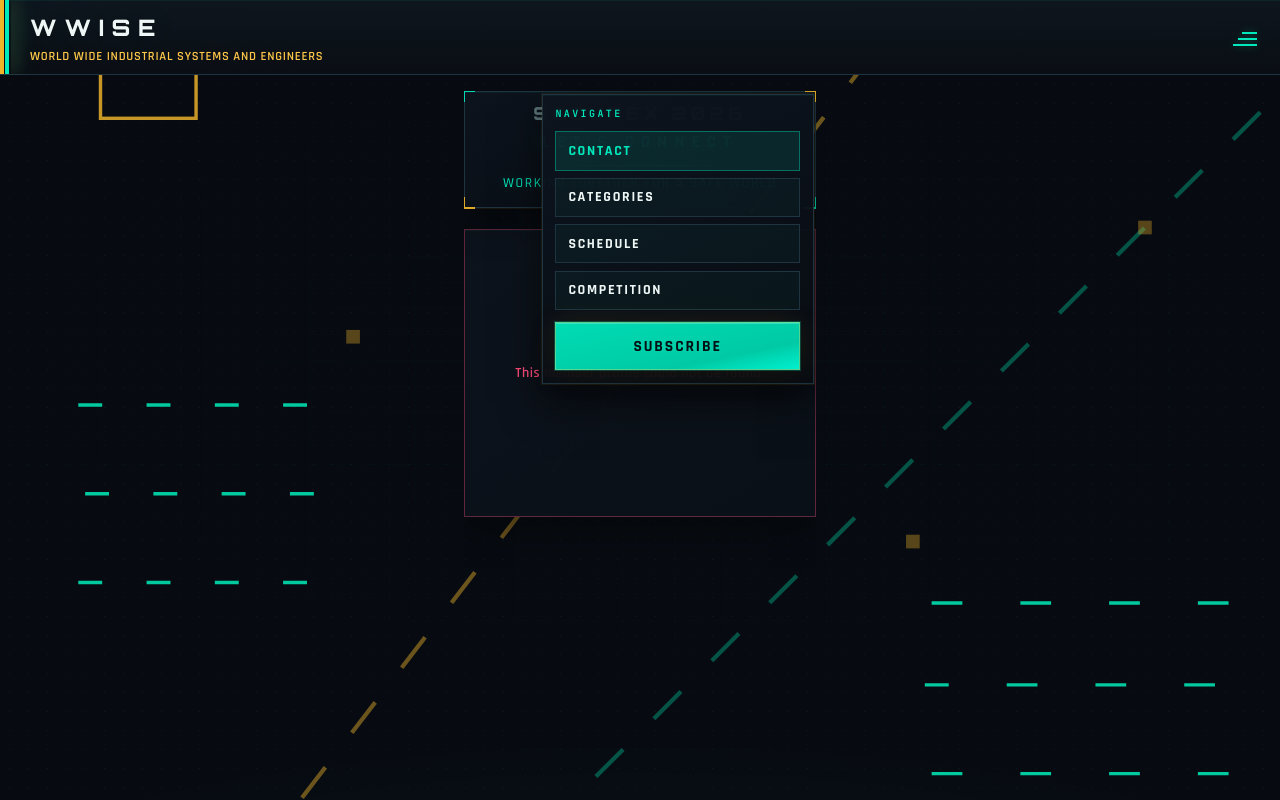
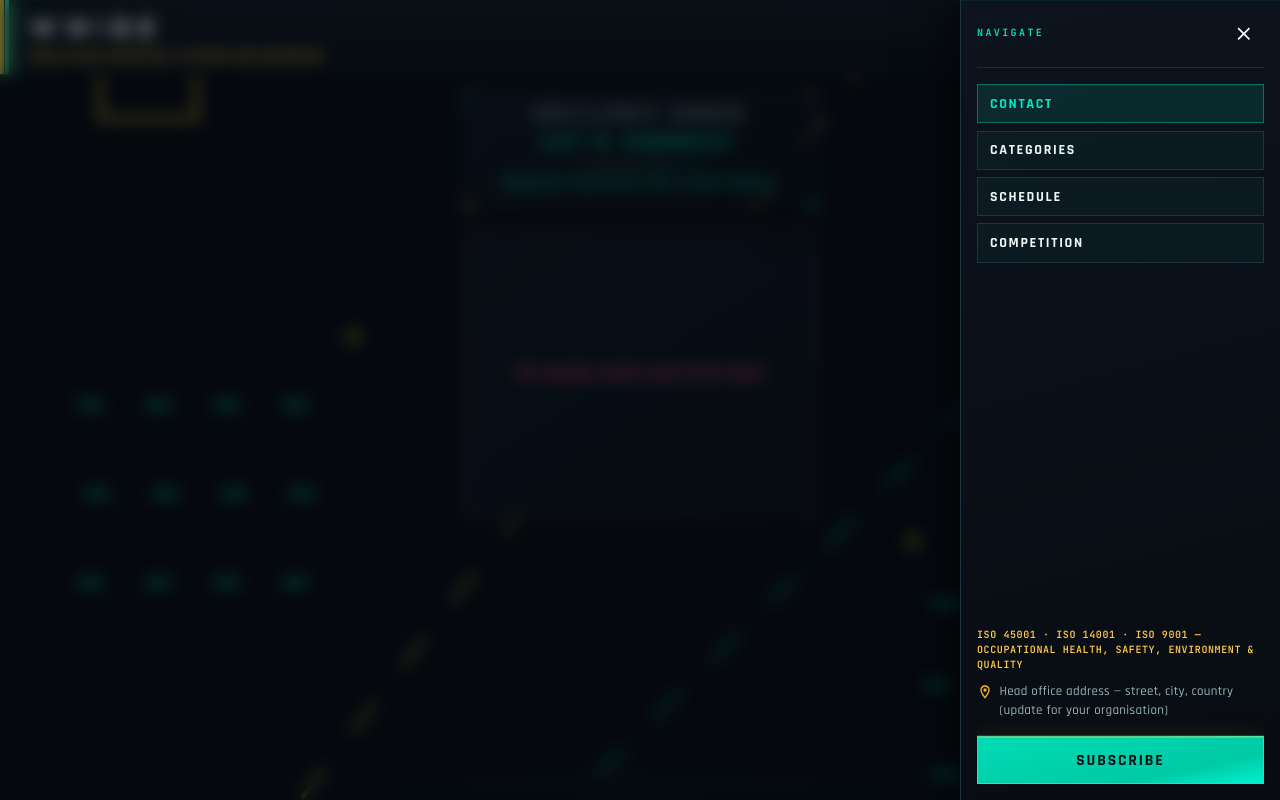
Before and after one commit to Oscarpoco/expo, a React (Vite) app: page /1 in a window 1280 px wide. Both pictures are taken after a click on the button "Open menu". Built offline with nearby package versions, Linux system fonts and the light colour scheme; no server answers; the database is empty.

Commit message:
Refactor MemberPublicApp to improve menu functionality and styling. Added ISO standards display and enhanced address resolution logic. Updated CSS for menu button animations and layout adjustments, ensuring better responsiveness and user experience.

```diff
--- a/src/constants/companyDefaults.js
+++ b/src/constants/companyDefaults.js
@@ -91,3 +91,7 @@ export const PLACEHOLDER_COMPANY_WEBSITE = 'https://wwise.co.za'
 
 export const PLACEHOLDER_COMPANY_ADDRESS =
   'Head office address — street, city, country (update for your organisation)'
+
+/** ISO management systems — shown in public profile navigation. */
+export const BRAND_ISO_STANDARDS_LINE =
+  'ISO 45001 · ISO 14001 · ISO 9001 — occupational health, safety, environment & quality'
--- a/src/member-public/MemberPublicApp.css
+++ b/src/member-public/MemberPublicApp.css
@@ -3,9 +3,12 @@
   min-height: 100dvh;
   min-height: 100vh;
   overflow: hidden;
+  position: relative;
 }
 
 .member-public-app .app-header {
+  position: relative;
+  z-index: 60;
   border-bottom-color: var(--circuit-outline);
 }
 
@@ -20,6 +23,8 @@
 }
 
 .member-public-menu-btn {
+  position: relative;
+  z-index: 61;
   width: 2.75rem;
   height: 2.75rem;
   margin-left: auto;
@@ -36,7 +41,23 @@
   -webkit-tap-highlight-color: transparent;
 }
 
+.member-public-menu-btn__pulse {
+  position: absolute;
+  inset: -5px;
+  border-radius: 50%;
+  border: 1px solid rgba(0, 245, 200, 0.45);
+  pointer-events: none;
+  animation: member-public-menu-pulse 2.2s ease-out infinite;
+}
+
+.member-public-menu-btn--open .member-public-menu-btn__pulse {
+  animation: member-public-menu-pulse-active 1.6s ease-out infinite;
+  border-color: rgba(240, 180, 41, 0.55);
+}
+
 .member-public-menu-btn__line {
+  position: relative;
+  z-index: 1;
   display: block;
   height: 2px;
   background: var(--circuit-trace-strong);
@@ -61,59 +82,97 @@
   box-shadow: 0 0 8px rgba(240, 180, 41, 0.35);
 }
 
-.member-public-app .circuit-frame {
-  flex: 1;
-  min-height: 0;
-}
-
-/* Match QR member screen inset; bottom space is handled by the fixed tab bar. */
-.member-public-app .circuit-frame__slot--padded {
-  padding: 1rem 1.15rem 0;
-}
-
-.member-public-screen {
-  position: relative;
-  z-index: 0;
-  flex: 1;
-  min-height: 0;
-  width: 100%;
-  max-width: 22rem;
-  margin: 0 auto;
-  display: flex;
-  flex-direction: column;
-  gap: 1.35rem;
-  overflow: hidden;
+.member-public-menu-backdrop {
+  position: fixed;
+  inset: 0;
+  z-index: 70;
+  margin: 0;
   padding: 0;
-  padding-bottom: env(safe-area-inset-bottom);
+  border: 0;
+  background: rgba(3, 8, 12, 0.42);
+  backdrop-filter: blur(8px);
+  -webkit-backdrop-filter: blur(8px);
+  cursor: pointer;
 }
 
 .member-public-menu {
-  position: absolute;
-  top: 0.15rem;
-  right: 0.15rem;
-  z-index: 20;
-  width: min(17rem, calc(100% - 0.3rem));
-  padding: 0.8rem;
-  border: 1px solid var(--circuit-outline);
+  position: fixed;
+  top: 0;
+  right: 0;
+  bottom: 0;
+  z-index: 80;
+  display: flex;
+  flex-direction: column;
+  width: min(20rem, 100vw);
+  padding:
+    calc(0.85rem + env(safe-area-inset-top))
+    calc(1rem + env(safe-area-inset-right))
+    calc(1rem + env(safe-area-inset-bottom))
+    1rem;
+  border: 0;
+  border-left: 1px solid var(--circuit-outline);
   background: linear-gradient(
-    155deg,
-    rgba(13, 20, 30, 0.98),
-    rgba(8, 12, 18, 0.95)
+    165deg,
+    rgba(13, 20, 30, 0.99) 0%,
+    rgba(8, 12, 18, 0.98) 100%
   );
   box-shadow:
-    inset 0 1px 0 rgba(0, 255, 215, 0.05),
-    0 0 0 1px rgba(240, 180, 41, 0.08),
-    0 18px 38px rgba(0, 0, 0, 0.55);
+    inset 0 1px 0 rgba(0, 255, 215, 0.06),
+    -12px 0 40px rgba(0, 0, 0, 0.55);
+}
+
+.member-public-menu__head {
+  display: flex;
+  align-items: center;
+  justify-content: space-between;
+  gap: 0.75rem;
+  flex-shrink: 0;
+  padding-bottom: 0.85rem;
+  border-bottom: 1px solid rgba(30, 52, 64, 0.85);
 }
 
 .member-public-menu__title {
-  margin: 0 0 0.6rem;
+  margin: 0;
   font-family: var(--font-mono);
   font-size: 0.625rem;
   font-weight: 700;
   letter-spacing: 0.24em;
   text-transform: uppercase;
   color: var(--circuit-trace-strong);
+}
+
+.member-public-menu__close {
+  display: grid;
+  place-items: center;
+  width: 2.5rem;
+  height: 2.5rem;
+  padding: 0;
+  border: 0;
+  background: transparent;
+  color: var(--text-strong);
+  cursor: pointer;
+  -webkit-tap-highlight-color: transparent;
+}
+
+.member-public-menu__close svg {
+  width: 1.35rem;
+  height: 1.35rem;
+}
+
+.member-public-menu__close:hover,
+.member-public-menu__close:focus-visible {
+  color: var(--circuit-trace-strong);
+}
+
+.member-public-menu__body {
+  flex: 1;
+  min-height: 0;
+  display: flex;
+  flex-direction: column;
+  gap: 1rem;
+  padding-top: 1rem;
+  overflow-y: auto;
+  -webkit-overflow-scrolling: touch;
 }
 
 .member-public-menu__tabs {
@@ -144,13 +203,31 @@
   background: rgba(0, 245, 200, 0.1);
 }
 
+.member-public-menu__meta {
+  margin-top: auto;
+  display: flex;
+  flex-direction: column;
+  gap: 0.65rem;
+}
+
+.member-public-menu__iso {
+  margin: 0;
+  font-family: var(--font-mono);
+  font-size: 0.625rem;
+  font-weight: 600;
+  letter-spacing: 0.06em;
+  line-height: 1.5;
+  text-transform: uppercase;
+  color: var(--signal-amber-bright);
+}
+
 .member-public-menu__address {
   display: flex;
   align-items: flex-start;
-  gap: 0.35rem;
-  margin: 0.7rem 0 0;
+  gap: 0.4rem;
+  margin: 0;
   font-family: var(--font-industrial);
-  font-size: 0.78rem;
+  font-size: 0.8125rem;
   line-height: 1.45;
   color: var(--text-muted);
 }
@@ -159,12 +236,37 @@
   flex-shrink: 0;
   width: 1rem;
   height: 1rem;
-  margin-top: 0.08rem;
+  margin-top: 0.1rem;
   color: var(--signal-amber);
 }
 
 .member-public-menu__subscribe {
-  margin-top: 0.75rem;
+  flex-shrink: 0;
+}
+
+.member-public-app .circuit-frame {
+  flex: 1;
+  min-height: 0;
+}
+
+.member-public-app .circuit-frame__slot--padded {
+  padding: 1rem 1.15rem 0;
+}
+
+.member-public-screen {
+  position: relative;
+  z-index: 0;
+  flex: 1;
+  min-height: 0;
+  width: 100%;
+  max-width: 22rem;
+  margin: 0 auto;
+  display: flex;
+  flex-direction: column;
+  gap: 1.35rem;
+  overflow: hidden;
+  padding: 0;
+  padding-bottom: env(safe-area-inset-bottom);
 }
 
 .member-public-screen__invite {
@@ -333,6 +435,40 @@
   animation: member-public-spin 0.75s linear infinite;
 }
 
+@keyframes member-public-menu-pulse {
+  0% {
+    transform: scale(0.92);
+    opacity: 0.85;
+  }
+
+  70% {
+    transform: scale(1.18);
+    opacity: 0;
+  }
+
+  100% {
+    transform: scale(1.18);
+    opacity: 0;
+  }
+}
+
+@keyframes member-public-menu-pulse-active {
+  0% {
+    transform: scale(0.95);
+    opacity: 0.7;
+  }
+
+  70% {
+    transform: scale(1.22);
+    opacity: 0;
+  }
+
+  100% {
+    transform: scale(1.22);
+    opacity: 0;
+  }
+}
+
 @keyframes member-public-spin {
   to {
     transform: rotate(360deg);
@@ -340,6 +476,11 @@
 }
 
 @media (prefers-reduced-motion: reduce) {
+  .member-public-menu-btn__pulse {
+    animation: none;
+    opacity: 0.35;
+  }
+
   .member-public__spinner {
     animation: none;
     border-top-color: var(--circuit-trace-strong);
--- a/src/member-public/MemberPublicApp.jsx
+++ b/src/member-public/MemberPublicApp.jsx
@@ -1,14 +1,16 @@
-import { useEffect, useState } from 'react'
+import { useCallback, useEffect, useState } from 'react'
 import { useParams } from 'react-router-dom'
-import { MdOutlineLocationOn } from 'react-icons/md'
+import { MdClose, MdOutlineLocationOn } from 'react-icons/md'
 
 import { CircuitFrame } from '../components/CircuitFrame.jsx'
 import {
   BRAND_ENGINEERING_LOCKUP,
+  BRAND_ISO_STANDARDS_LINE,
   BRAND_MISSION_TAGLINE,
   BRAND_PRIMARY_NAME,
   EXPO_CONNECT_LINE,
   EXPO_SHORT_LABEL,
+  PLACEHOLDER_COMPANY_ADDRESS,
 } from '../constants/companyDefaults.js'
 import { findMemberBySlug } from '../services/membersRepo.js'
 import { ContactTab } from './tabs/ContactTab.jsx'
@@ -34,6 +36,16 @@ const TAB_MENU = [
   { id: TAB.competition, label: 'Competition' },
 ]
 
+/**
+ * @param {string} [memberAddress]
+ * @returns {string}
+ */
+function resolveMenuAddress(memberAddress) {
+  const fromMember = (memberAddress || '').trim()
+  if (fromMember) return fromMember
+  return PLACEHOLDER_COMPANY_ADDRESS
+}
+
 export function MemberPublicApp() {
   const { memberSlug = '' } = useParams()
   const [member, setMember] = useState(null)
@@ -41,6 +53,8 @@ export function MemberPublicApp() {
   const [error, setError] = useState(null)
   const [activeTab, setActiveTab] = useState(TAB.contact)
   const [menuOpen, setMenuOpen] = useState(false)
+
+  const closeMenu = useCallback(() => setMenuOpen(false), [])
 
   useEffect(() => {
     let cancelled = false
@@ -78,6 +92,22 @@ export function MemberPublicApp() {
     }
   }, [memberSlug])
 
+  useEffect(() => {
+    if (!menuOpen) return undefined
+
+    const onKeyDown = (event) => {
+      if (event.key === 'Escape') closeMenu()
+    }
+
+    document.body.style.overflow = 'hidden'
+    window.addEventListener('keydown', onKeyDown)
+
+    return () => {
+      document.body.style.overflow = ''
+      window.removeEventListener('keydown', onKeyDown)
+    }
+  }, [menuOpen, closeMenu])
+
   function renderContent() {
     if (loading) {
       return (
@@ -102,8 +132,10 @@ export function MemberPublicApp() {
     return <CompetitionTab />
   }
 
+  const menuAddress = resolveMenuAddress(member?.companyAddress)
+
   return (
-    <div className="app member-public-app">
+    <div className={`app member-public-app${menuOpen ? ' member-public-app--menu-open' : ''}`}>
       <header className="app-header">
         <div className="app-header__row">
           <div className="app-header__brand-stack">
@@ -112,12 +144,13 @@ export function MemberPublicApp() {
           </div>
           <button
             type="button"
-            className="member-public-menu-btn"
+            className={`member-public-menu-btn${menuOpen ? ' member-public-menu-btn--open' : ''}`}
             onClick={() => setMenuOpen((v) => !v)}
             aria-expanded={menuOpen}
             aria-controls="member-public-menu"
-            aria-label="Toggle profile menu"
+            aria-label={menuOpen ? 'Close menu' : 'Open menu'}
           >
+            <span className="member-public-menu-btn__pulse" aria-hidden />
             <span className="member-public-menu-btn__line member-public-menu-btn__line--short" aria-hidden />
             <span className="member-public-menu-btn__line member-public-menu-btn__line--medium" aria-hidden />
             <span className="member-public-menu-btn__line member-public-menu-btn__line--long" aria-hidden />
@@ -125,11 +158,36 @@ export function MemberPublicApp() {
         </div>
       </header>
 
-      <CircuitFrame variant="accent">
-        <div className="member-public-screen">
       {menuOpen ? (
-            <aside id="member-public-menu" className="member-public-menu" aria-label="Profile navigation">
+        <button
+          type="button"
+          className="member-public-menu-backdrop"
+          onClick={closeMenu}
+          aria-label="Close menu"
+        />
+      ) : null}
+
+      {menuOpen ? (
+        <aside
+          id="member-public-menu"
+          className="member-public-menu"
+          role="dialog"
+          aria-modal="true"
+          aria-label="Profile navigation"
+        >
+          <div className="member-public-menu__head">
             <p className="member-public-menu__title">Navigate</p>
+            <button
+              type="button"
+              className="member-public-menu__close"
+              onClick={closeMenu}
+              aria-label="Close menu"
+            >
+              <MdClose aria-hidden />
+            </button>
+          </div>
+
+          <div className="member-public-menu__body">
             <div className="member-public-menu__tabs">
               {TAB_MENU.map((tab) => (
                 <button
@@ -138,7 +196,7 @@ export function MemberPublicApp() {
                   className={`member-public-menu__tab${activeTab === tab.id ? ' member-public-menu__tab--active' : ''}`}
                   onClick={() => {
                     setActiveTab(tab.id)
-                      setMenuOpen(false)
+                    closeMenu()
                   }}
                 >
                   {tab.label}
@@ -146,19 +204,23 @@ export function MemberPublicApp() {
               ))}
             </div>
 
-              {member?.companyAddress ? (
+            <div className="member-public-menu__meta">
+              <p className="member-public-menu__iso">{BRAND_ISO_STANDARDS_LINE}</p>
               <p className="member-public-menu__address">
                 <MdOutlineLocationOn aria-hidden />
-                  {member.companyAddress}
+                {menuAddress}
               </p>
-              ) : null}
+            </div>
 
             <button type="button" className="primary-btn member-public-menu__subscribe">
               Subscribe
             </button>
+          </div>
         </aside>
       ) : null}
 
+      <CircuitFrame variant="accent">
+        <div className="member-public-screen">
           <header className="member-public-screen__invite">
             <p className="member-public-screen__welcome">{EXPO_SHORT_LABEL}</p>
             <p className="member-public-screen__connect">{EXPO_CONNECT_LINE}</p>
```
Lines whose indentation alone changed are shown as unchanged.
